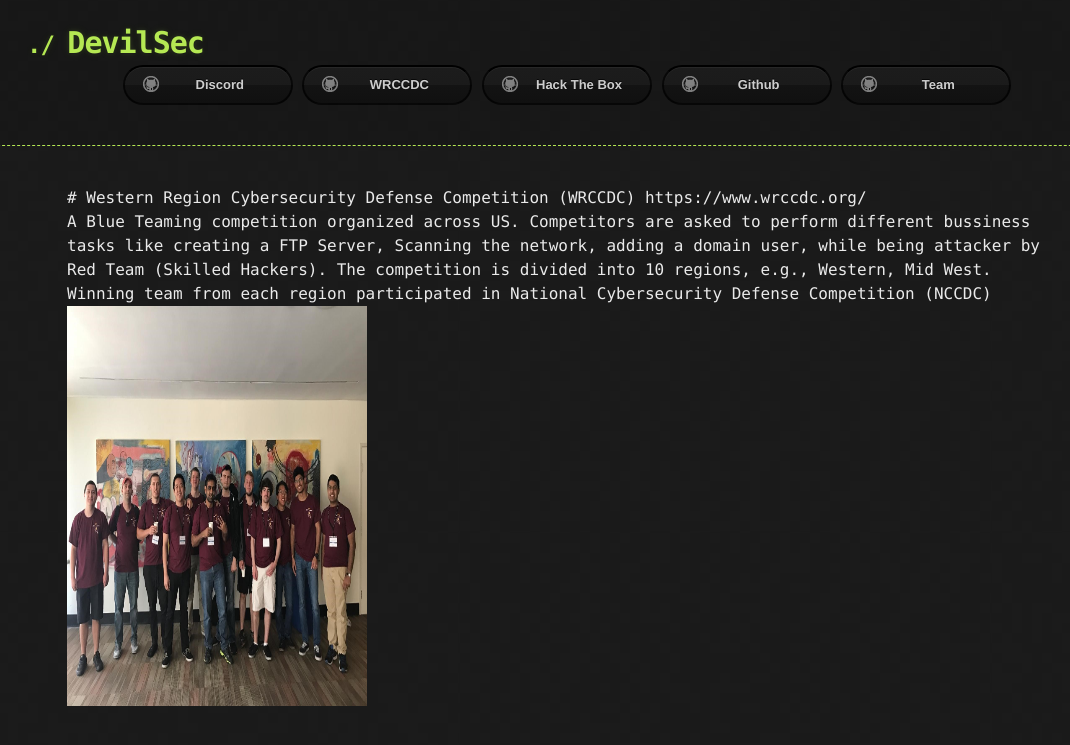
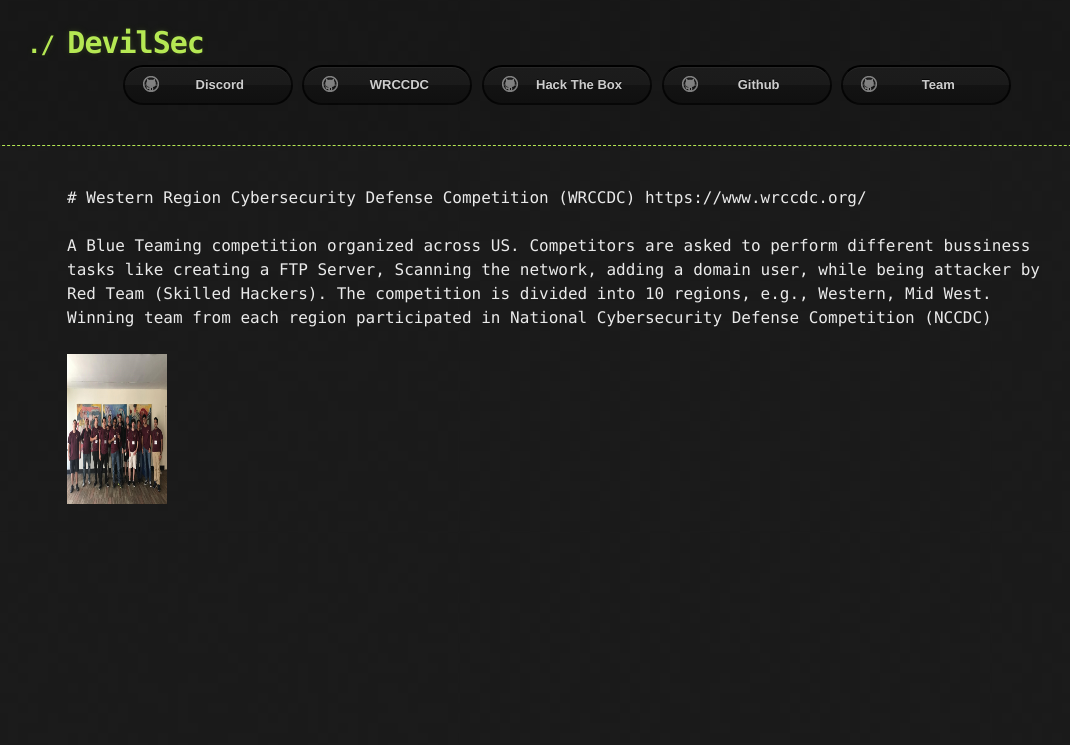
Before and after one commit to josephaorahim/asu_devilsec_website, a Jekyll site: the page built from wrccdc.html, in a window 1280 px wide. Shown: the top 745 px of the page, without its empty margins (73-1143 px from the left). Built offline with Jekyll 4.4.1, drawn with Linux system fonts in a browser that asks for light colours.

Commit message:
updates to website 4

```diff
--- a/wrccdc.html
+++ b/wrccdc.html
@@ -2,10 +2,10 @@
 layout: default
 
 ---
-# Western Region Cybersecurity Defense Competition (WRCCDC) https://www.wrccdc.org/ <br>
+# Western Region Cybersecurity Defense Competition (WRCCDC) https://www.wrccdc.org/ <br><br>
 
 A Blue Teaming competition organized across US. Competitors are asked to perform different bussiness tasks like creating a FTP Server, Scanning the network, adding a domain user, while being attacker by Red Team (Skilled Hackers). The competition is divided into 10 regions, e.g., Western, Mid West. Winning team from each region participated in National Cybersecurity Defense Competition (NCCDC)<br>
-
+<br>
 <img src="images/ccdc15.jpg"
      alt="WRCCDC Team 2017"
-     style="width:300px;height:400px;" />
+     style="width:100px;height:150px;" />
```
